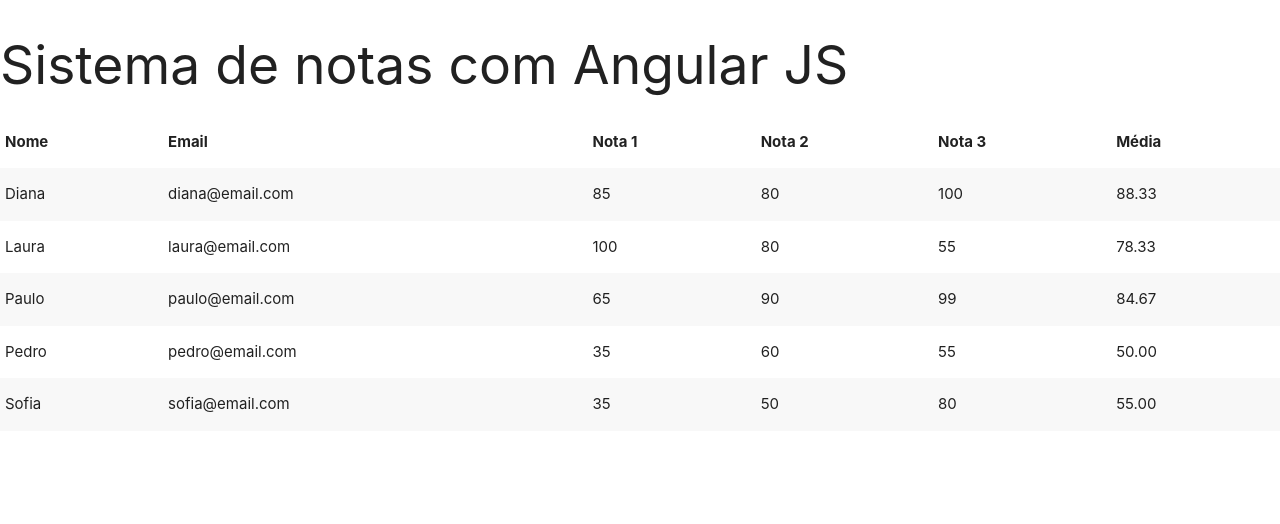
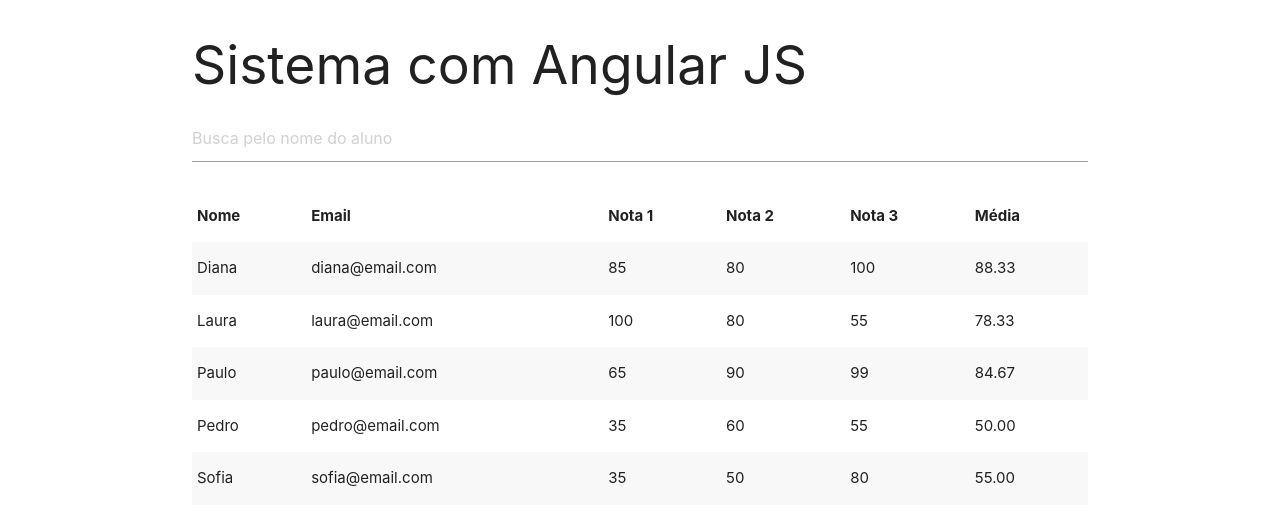
Before and after one commit to anadezuo/introducao-angular, a plain HTML site: page index.html in a window 1280 px wide. Drawn offline with nearby package versions, Linux system fonts and the light colour scheme.

Commit message:
feat: added filter

```diff
--- a/index.html
+++ b/index.html
@@ -8,8 +8,13 @@
   <title>Angular</title>
 </head>
 <body ng-controller="indexController">
-  <header>
+  <header class="container">
     <h2 ng-bind="title"></h2>
+  </header>
+  <main class="container">
+    <div class="row">
+      <input type="text" ng-model="search.name" placeholder="Busca pelo nome do aluno" id="">
+    </div>
     <table class="striped">
       <thead>
         <tr>
@@ -22,7 +27,7 @@
         </tr>
       </thead>
       <tbody>
-      <tr ng-repeat="student in students">
+        <tr ng-repeat="student in students | filter:search">
           <td>{{student.name}}</td>
           <td>{{student.email}}</td>
           <td>{{student.firstNote}}</td>
@@ -32,13 +37,13 @@
         </tr>
       </tbody>
     </table>
-  </header>
+  </main>
   <script src="https://cdnjs.cloudflare.com/ajax/libs/materialize/1.0.0/js/materialize.min.js"></script>
   <script src='lib/angular/angular.min.js'></script>
   <script type="text/javascript">
     angular.module("myModule",[])
     .controller("indexController", function($scope){
-      $scope.title = "Sistema de notas com Angular JS"
+      $scope.title = "Sistema com Angular JS"
       $scope.students = [
         { name: "Diana", email: "diana@email.com", firstNote: 85, secondNote: 80, thirdNote: 100 },
         { name: "Laura", email: "laura@email.com", firstNote: 100, secondNote: 80, thirdNote: 55 },
```
Lines whose indentation alone changed are shown as unchanged.
